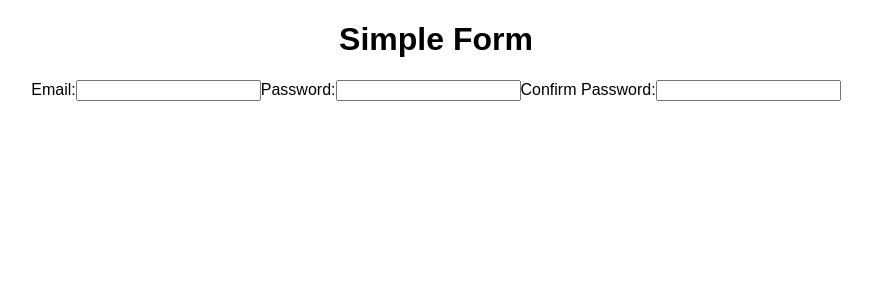
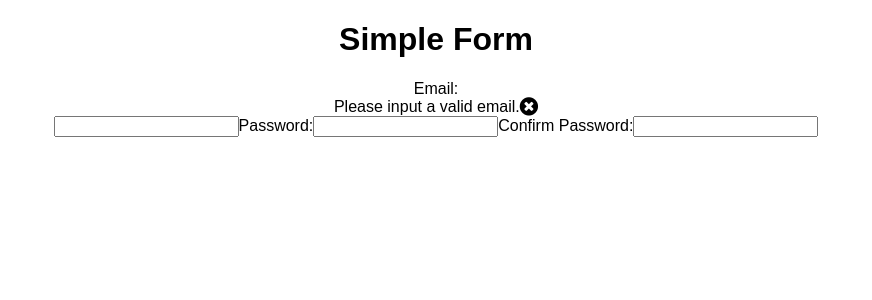
Before and after one commit to sarahkleins/flock-simple-form, a React (Create React App) app: page / in a window 1280 px wide. Shown: the top 300 px of the page, without its empty margins (204-1076 px from the left). Built offline with nearby package versions, Linux system fonts and the light colour scheme.

Commit message:
Add Icon component

```diff
--- a/public/index.html
+++ b/public/index.html
@@ -10,6 +10,7 @@
     -->
     <link rel="manifest" href="%PUBLIC_URL%/manifest.json">
     <link rel="shortcut icon" href="%PUBLIC_URL%/favicon.ico">
+    <link rel="stylesheet" href="https://cdnjs.cloudflare.com/ajax/libs/font-awesome/4.7.0/css/font-awesome.min.css">
     <!--
       Notice the use of %PUBLIC_URL% in the tags above.
       It will be replaced with the URL of the `public` folder during the build.
--- /dev/null
+++ b/src/components/Icon.js
@@ -0,0 +1,18 @@
+import React from 'react';
+import PropTypes from 'prop-types';
+
+function Icon(props){
+  return(
+    <div>
+      <span>{props.text}</span>
+      <i className={props.styles} aria-hidden="true"></i>
+    </div>
+  );
+}
+
+Icon.propTypes = {
+  styles: PropTypes.string.isRequired,
+  text: PropTypes.string
+}
+
+export default Icon;
--- a/src/components/SimpleForm.js
+++ b/src/components/SimpleForm.js
@@ -1,4 +1,5 @@
 import React, { Component } from 'react';
+import Icon from './Icon.js';
 
 class SimpleForm extends Component {
   constructor(){
@@ -42,10 +43,15 @@ class SimpleForm extends Component {
   }
 
   render(){
+    const { isEmailValid } = this.state;
+
     return(
       <form>
         <label>
           Email:
+          <div className="block mb-4">
+            {isEmailValid ? <Icon styles="fa fa-check-circle fa-lg" text="Hooray, valid email!" /> : <Icon styles="fa fa-times-circle fa-lg" text="Please input a valid email." />}
+          </div>
           <input
             name="userEmail"
             type="text"
```
